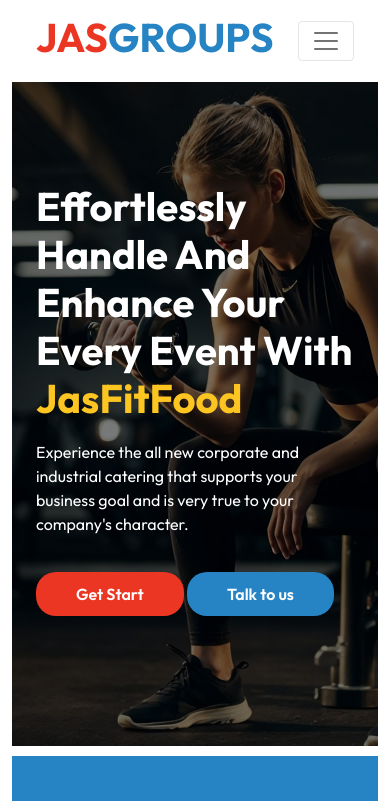
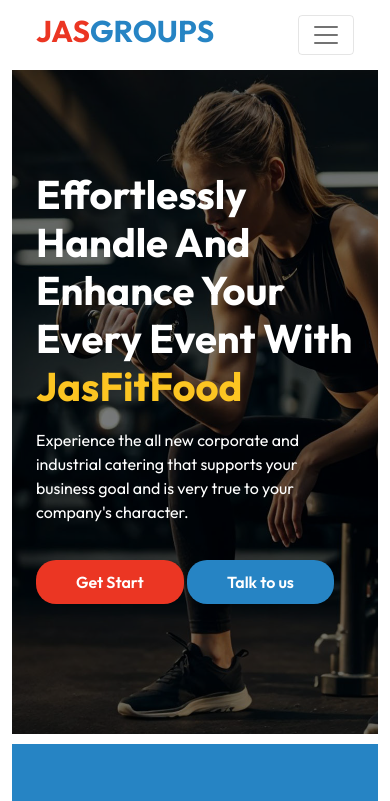
Before and after one commit to sriram016/jasfitfood, a plain HTML site: page index.html in a window 390 px wide. Shown: the top 801 px of the page. Drawn offline with nearby package versions, Linux system fonts and the light colour scheme.

Commit message:
second time change

```diff
--- a/assets/css/style.css
+++ b/assets/css/style.css
@@ -1931,4 +1931,7 @@ event catering service
     width: 100%;
     margin-bottom: 30px;
   }
-}
+  .logo-text{
+    font-size: 30px !important;
+  }
+}
```
Also changed, not shown: industrial-catering.html (+1 -1 lines).
